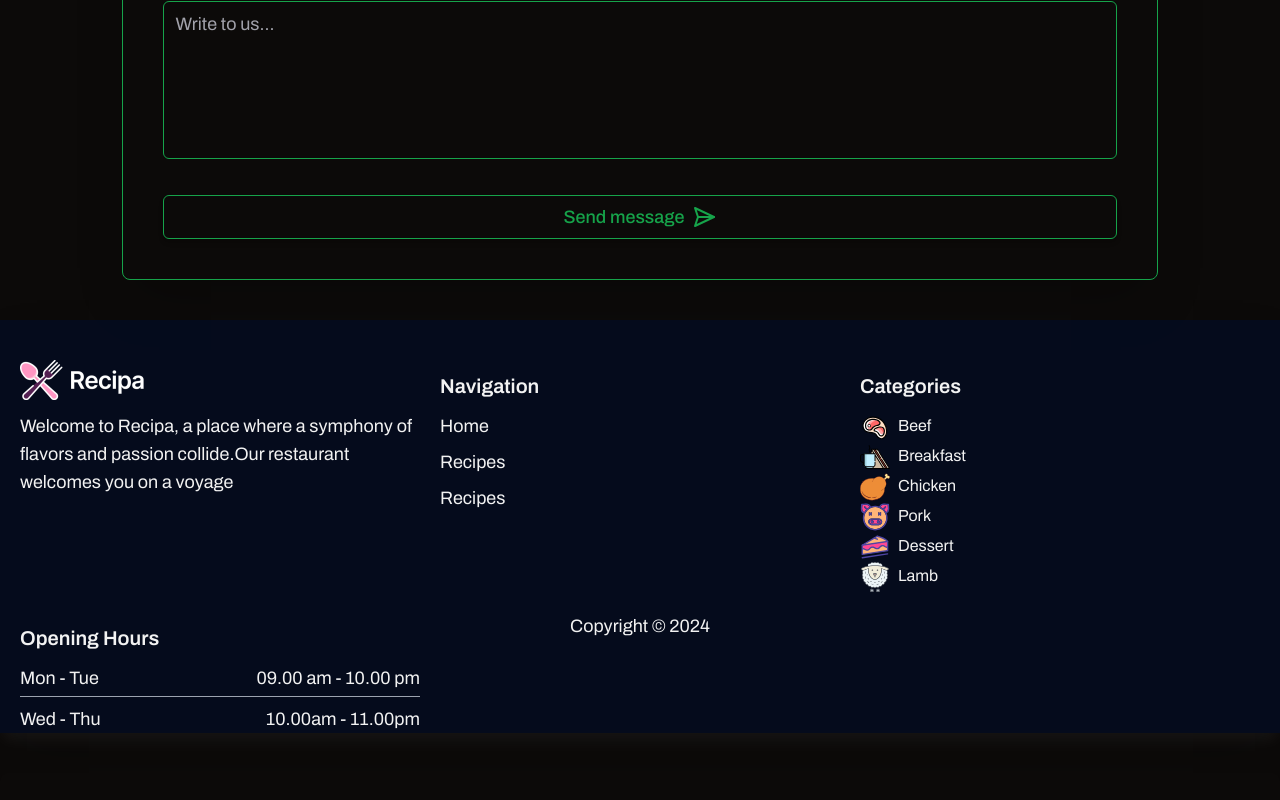
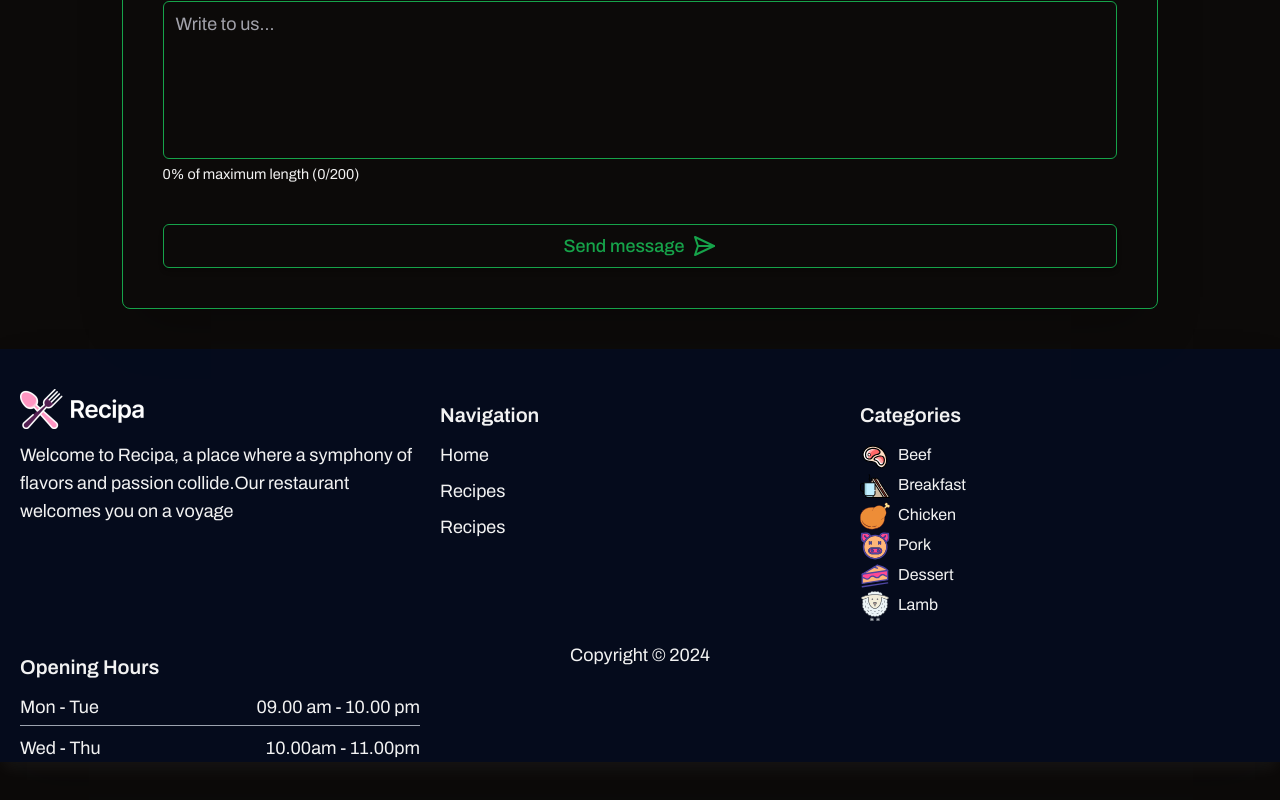
Before and after one commit to Kendrick-Oppong/Recipa, a React (Vite) app: page /all-menus/contact-us in a window 1280 px wide. Shown: the part 1701-2501 px from the top of the page. Built offline with nearby package versions, Linux system fonts and the light colour scheme.

Commit message:
refactor: Implement character count and percentage display for textarea

```diff
--- a/src/pages/contactUs/ContactForm.tsx
+++ b/src/pages/contactUs/ContactForm.tsx
@@ -12,7 +12,7 @@ import {
 } from "@/components/ui/form";
 import { Input } from "@/components/ui/input";
 import { contactUsSchema } from "@/validators/formSchema";
-import { Asterisk, SendHorizontal  } from "lucide-react";
+import { Asterisk, SendHorizontal } from "lucide-react";
 import { ButtonLink } from "@/components/shared";
 import { isError, handleErrorToast } from "@/lib/utils";
 import { Textarea } from "@/components/ui/textarea";
@@ -137,6 +137,7 @@ export const ContactForm = () => {
                     <Textarea
                       placeholder="Write to us..."
                       rows={5}
+                      maxLength={200}
                       {...field}
                       className={`w-full resize-none ${
                         isError(field.name, errors, form)
@@ -145,6 +146,19 @@ export const ContactForm = () => {
                       }`}
                     />
                   </FormControl>
+                  <small
+                    className={`${
+                      field.value.length === 200
+                        ? "text-destructive dark:text-red-500"
+                        : ""
+                    }`}
+                  >
+                    {field.value.length === 200
+                      ? "Maximum characters exceeded"
+                      : `${Math.round(
+                          (field.value.length / 200) * 100
+                        )}% of maximum length (${field.value.length}/${200})`}
+                  </small>
                   <FormMessage />
                 </FormItem>
               )}
@@ -154,7 +168,7 @@ export const ContactForm = () => {
               type="submit"
               onClick={() => handleErrorToast(isValid)}
             >
-              Send message <SendHorizontal className="ml-2"/>
+              Send message <SendHorizontal className="ml-2" />
               {/* {isPending ? "Validating" : "Sign In"} */}
             </ButtonLink>
           </form>
```
